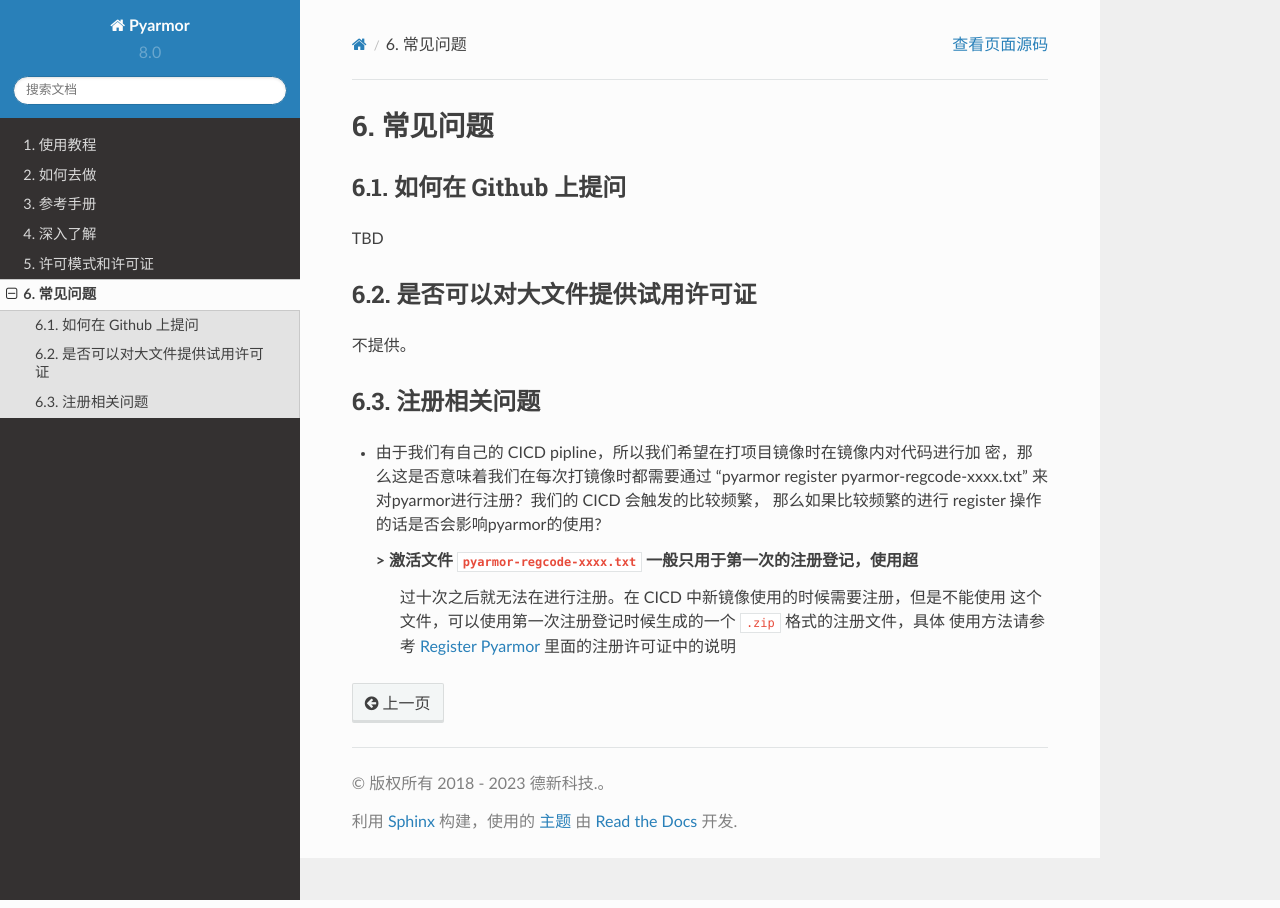
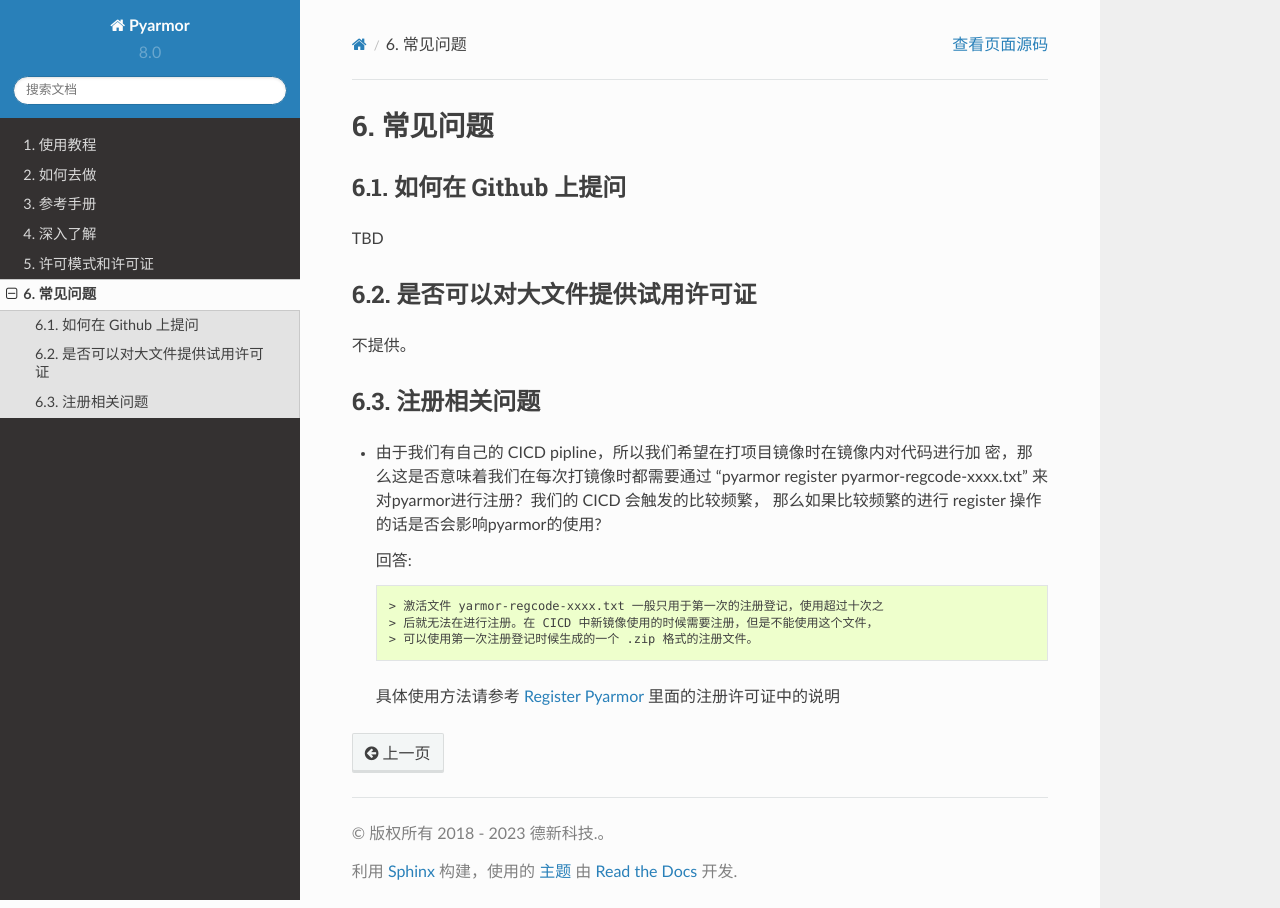
Before and after one commit to dashingsoft/pyarmor-docs-zh, a Sphinx documentation site: the page built from docs/questions.rst, in a window 1280 px wide. Built offline with Sphinx 7.4.7 and the Read the Docs theme 2.0.0, drawn with Linux system fonts in a browser that asks for light colours.

Commit message:
Refine format

```diff
--- a/docs/questions.rst
+++ b/docs/questions.rst
@@ -23,9 +23,12 @@
   pyarmor-regcode-xxxx.txt” 来对pyarmor进行注册？我们的 CICD 会触发的比较频繁，
   那么如果比较频繁的进行 register 操作的话是否会影响pyarmor的使用?
 
-  > 激活文件 :file:`pyarmor-regcode-xxxx.txt` 一般只用于第一次的注册登记，使用超
-    过十次之后就无法在进行注册。在 CICD 中新镜像使用的时候需要注册，但是不能使用
-    这个文件，可以使用第一次注册登记时候生成的一个 ``.zip`` 格式的注册文件，具体
-    使用方法请参考 :doc:`how-to/register` 里面的注册许可证中的说明
+  回答::
+
+  > 激活文件 yarmor-regcode-xxxx.txt 一般只用于第一次的注册登记，使用超过十次之
+  > 后就无法在进行注册。在 CICD 中新镜像使用的时候需要注册，但是不能使用这个文件，
+  > 可以使用第一次注册登记时候生成的一个 .zip 格式的注册文件。
+
+  具体使用方法请参考 :doc:`how-to/register` 里面的注册许可证中的说明
 
 .. include:: _common_definitions.txt
```
